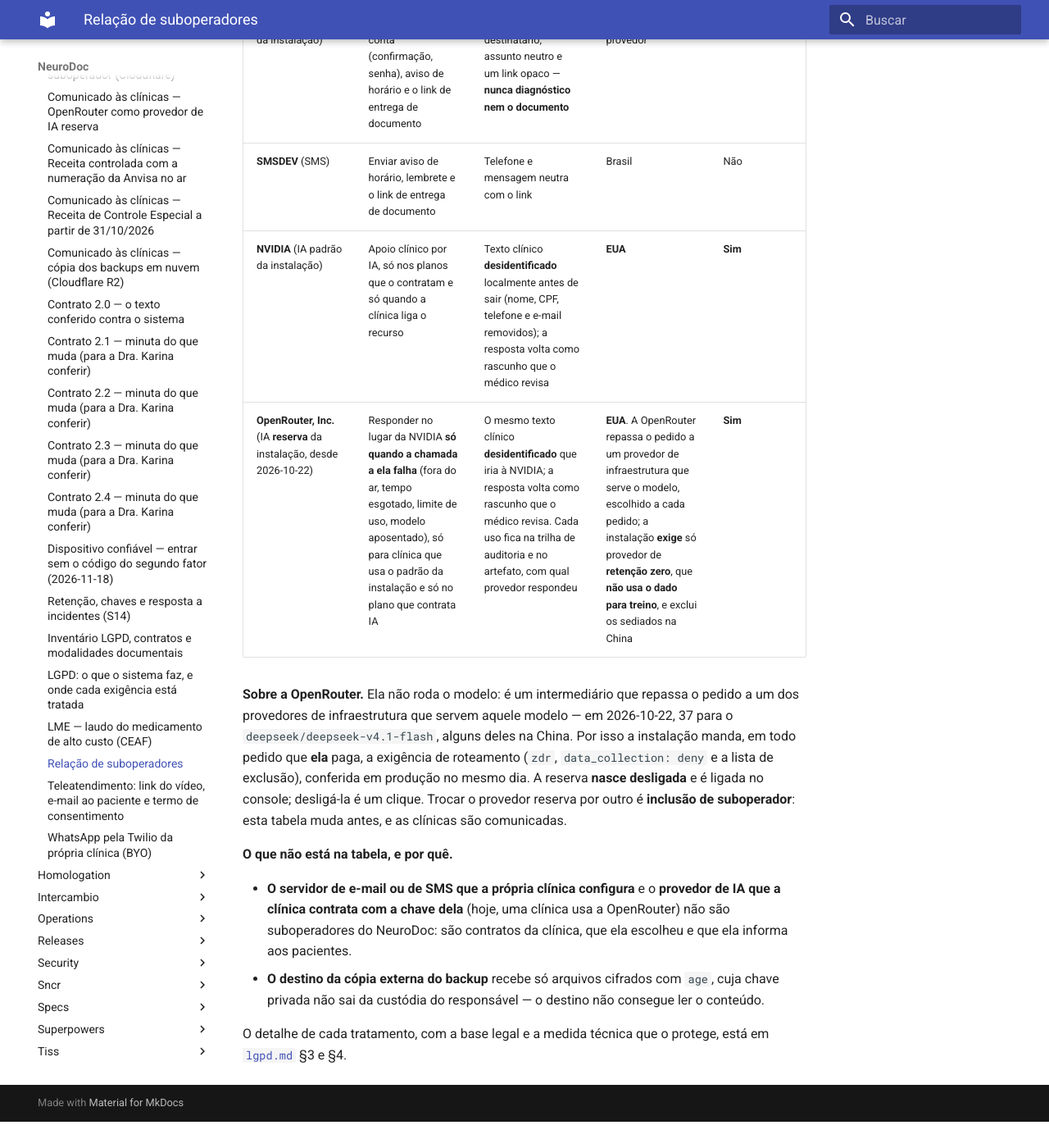
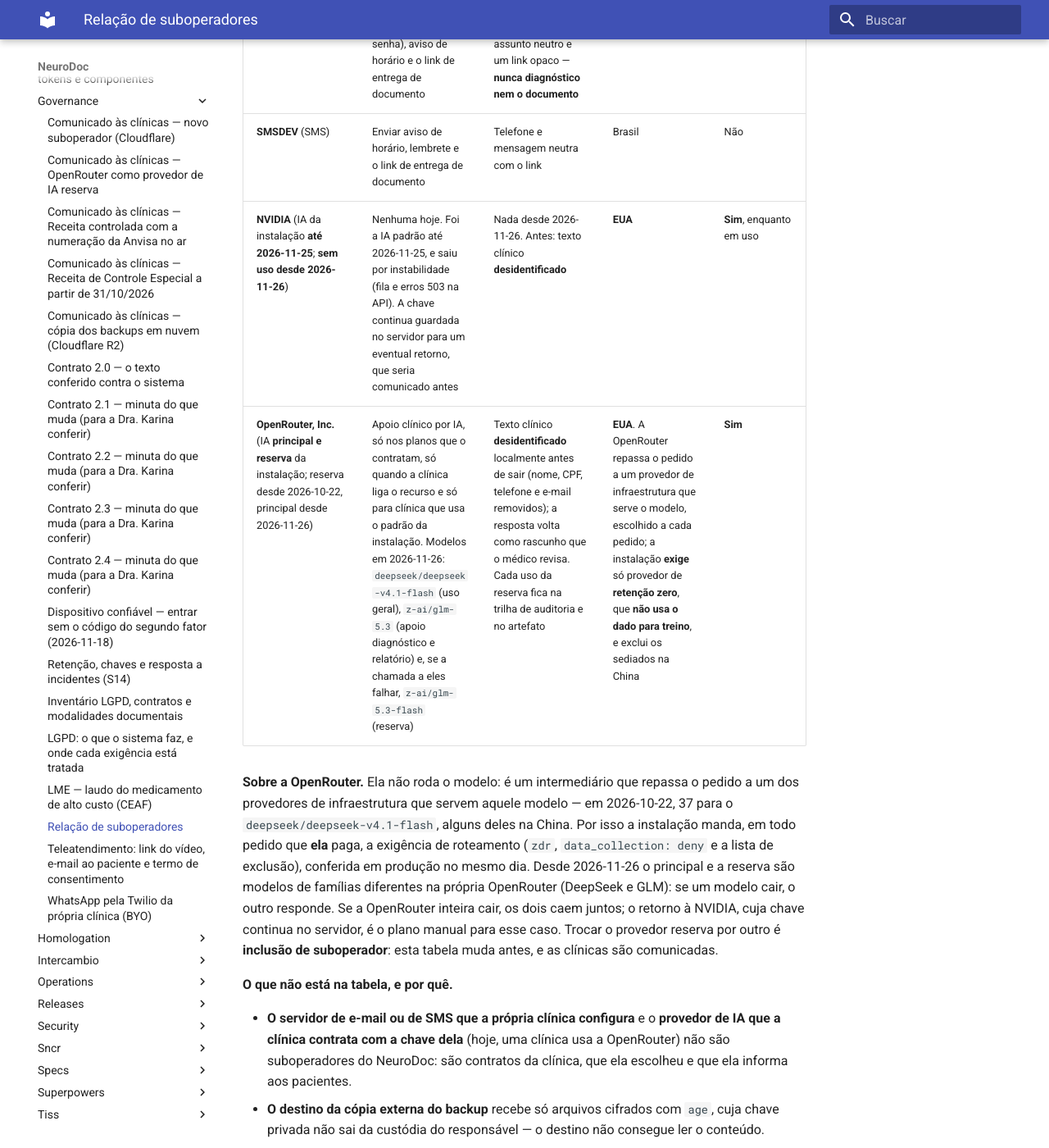
Before and after one commit to ffreua/neurodoc, an MkDocs documentation site: the page built from docs/governance/suboperadores.md, in a window 1280 px wide and 1400 px high, scrolled down 1038 px. Shown: the whole window at 82% size. Built offline with MkDocs 1.6.1 and Material for MkDocs 9.7.7, drawn with Linux system fonts in a browser that asks for light colours; before the commit the page ends 2406 px from its top, so only the background shows below that; some of the changed text lies outside the part shown.

Commit message:
docs: IA da instalação passa a ser só OpenRouter
Principal deepseek/deepseek-v4.1-flash, tarefas pesadas z-ai/glm-5.3 e
reserva z-ai/glm-5.3-flash, todos pela OpenRouter com o roteamento de
retenção zero. A NVIDIA sai de uso por instabilidade do 120b na API dela
(fila de 20 s e 503); a chave fica no servidor para um retorno manual.
Relação de suboperadores atualizada; nenhuma empresa nova entra.

```diff
--- a/docs/governance/suboperadores.md
+++ b/docs/governance/suboperadores.md
@@ -5,7 +5,7 @@ CONTRATANTE" (cláusula 8.2), com os campos que a cláusula 8.3 pede:
 identidade do prestador, finalidade, categorias gerais de informação,
 localização relevante e existência de transferência internacional.
 
-**Atualizada em 2026-10-22** (inclusão da OpenRouter). Conferida contra a
+**Atualizada em 2026-11-26** (a OpenRouter passa de reserva a provedor principal de IA; a NVIDIA sai de uso). Antes, em 2026-10-22: inclusão da OpenRouter. Conferida contra a
 instalação em produção nesse dia — não é a lista do que *poderia* ser usado, é a do que **está**
 em uso. Mudança aqui é inclusão ou substituição de suboperador, e a
 cláusula 8.4 manda comunicar às clínicas **antes**.
@@ -17,16 +17,19 @@ cláusula 8.4 manda comunicar às clínicas **antes**.
 | **Cloudflare R2** (armazenamento de cópias de backup) | Guardar as cópias diárias de backup fora do fornecedor do servidor, para recuperação se o ambiente inteiro se perder; desde 2026-11-18 (contrato 2.4) | Cópias **cifradas** de todo o ambiente, inclusive conteúdo clínico, sem acesso ao conteúdo: a chave que decifra fica fora do servidor e da Cloudflare | América do Norte (ENAM); até 60 dias, com bloqueio contra exclusão nos primeiros 30 | **Sim** |
 | **Hostinger** (e-mail da instalação) | Enviar e-mail de conta (confirmação, senha), aviso de horário e o link de entrega de documento | Nome e e-mail do destinatário, assunto neutro e um link opaco — **nunca diagnóstico nem o documento** | A confirmar com o provedor | A confirmar |
 | **SMSDEV** (SMS) | Enviar aviso de horário, lembrete e o link de entrega de documento | Telefone e mensagem neutra com o link | Brasil | Não |
-| **NVIDIA** (IA padrão da instalação) | Apoio clínico por IA, só nos planos que o contratam e só quando a clínica liga o recurso | Texto clínico **desidentificado** localmente antes de sair (nome, CPF, telefone e e-mail removidos); a resposta volta como rascunho que o médico revisa | **EUA** | **Sim** |
-| **OpenRouter, Inc.** (IA **reserva** da instalação, desde 2026-10-22) | Responder no lugar da NVIDIA **só quando a chamada a ela falha** (fora do ar, tempo esgotado, limite de uso, modelo aposentado), só para clínica que usa o padrão da instalação e só no plano que contrata IA | O mesmo texto clínico **desidentificado** que iria à NVIDIA; a resposta volta como rascunho que o médico revisa. Cada uso fica na trilha de auditoria e no artefato, com qual provedor respondeu | **EUA**. A OpenRouter repassa o pedido a um provedor de infraestrutura que serve o modelo, escolhido a cada pedido; a instalação **exige** só provedor de **retenção zero**, que **não usa o dado para treino**, e exclui os sediados na China | **Sim** |
+| **NVIDIA** (IA da instalação **até 2026-11-25**; **sem uso desde 2026-11-26**) | Nenhuma hoje. Foi a IA padrão até 2026-11-25, e saiu por instabilidade (fila e erros 503 na API). A chave continua guardada no servidor para um eventual retorno, que seria comunicado antes | Nada desde 2026-11-26. Antes: texto clínico **desidentificado** | **EUA** | **Sim**, enquanto em uso |
+| **OpenRouter, Inc.** (IA **principal e reserva** da instalação; reserva desde 2026-10-22, principal desde 2026-11-26) | Apoio clínico por IA, só nos planos que o contratam, só quando a clínica liga o recurso e só para clínica que usa o padrão da instalação. Modelos em 2026-11-26: `deepseek/deepseek-v4.1-flash` (uso geral), `z-ai/glm-5.3` (apoio diagnóstico e relatório) e, se a chamada a eles falhar, `z-ai/glm-5.3-flash` (reserva) | Texto clínico **desidentificado** localmente antes de sair (nome, CPF, telefone e e-mail removidos); a resposta volta como rascunho que o médico revisa. Cada uso da reserva fica na trilha de auditoria e no artefato | **EUA**. A OpenRouter repassa o pedido a um provedor de infraestrutura que serve o modelo, escolhido a cada pedido; a instalação **exige** só provedor de **retenção zero**, que **não usa o dado para treino**, e exclui os sediados na China | **Sim** |
 
 **Sobre a OpenRouter.** Ela não roda o modelo: é um intermediário que
 repassa o pedido a um dos provedores de infraestrutura que servem aquele
 modelo — em 2026-10-22, 37 para o `deepseek/deepseek-v4.1-flash`, alguns
 deles na China. Por isso a instalação manda, em todo pedido que **ela**
 paga, a exigência de roteamento (`zdr`, `data_collection: deny` e a lista
-de exclusão), conferida em produção no mesmo dia. A reserva **nasce
-desligada** e é ligada no console; desligá-la é um clique. Trocar o
+de exclusão), conferida em produção no mesmo dia. Desde 2026-11-26 o
+principal e a reserva são modelos de famílias diferentes na própria
+OpenRouter (DeepSeek e GLM): se um modelo cair, o outro responde. Se a
+OpenRouter inteira cair, os dois caem juntos; o retorno à NVIDIA, cuja
+chave continua no servidor, é o plano manual para esse caso. Trocar o
 provedor reserva por outro é **inclusão de suboperador**: esta tabela muda
 antes, e as clínicas são comunicadas.
 
```
Also changed, not shown: docs/intercambio/INDICE.md (+1 -0 lines), docs/intercambio/mudancas/2026-11-26-M01-ia-openrouter.md (added, +42 -0 lines).
